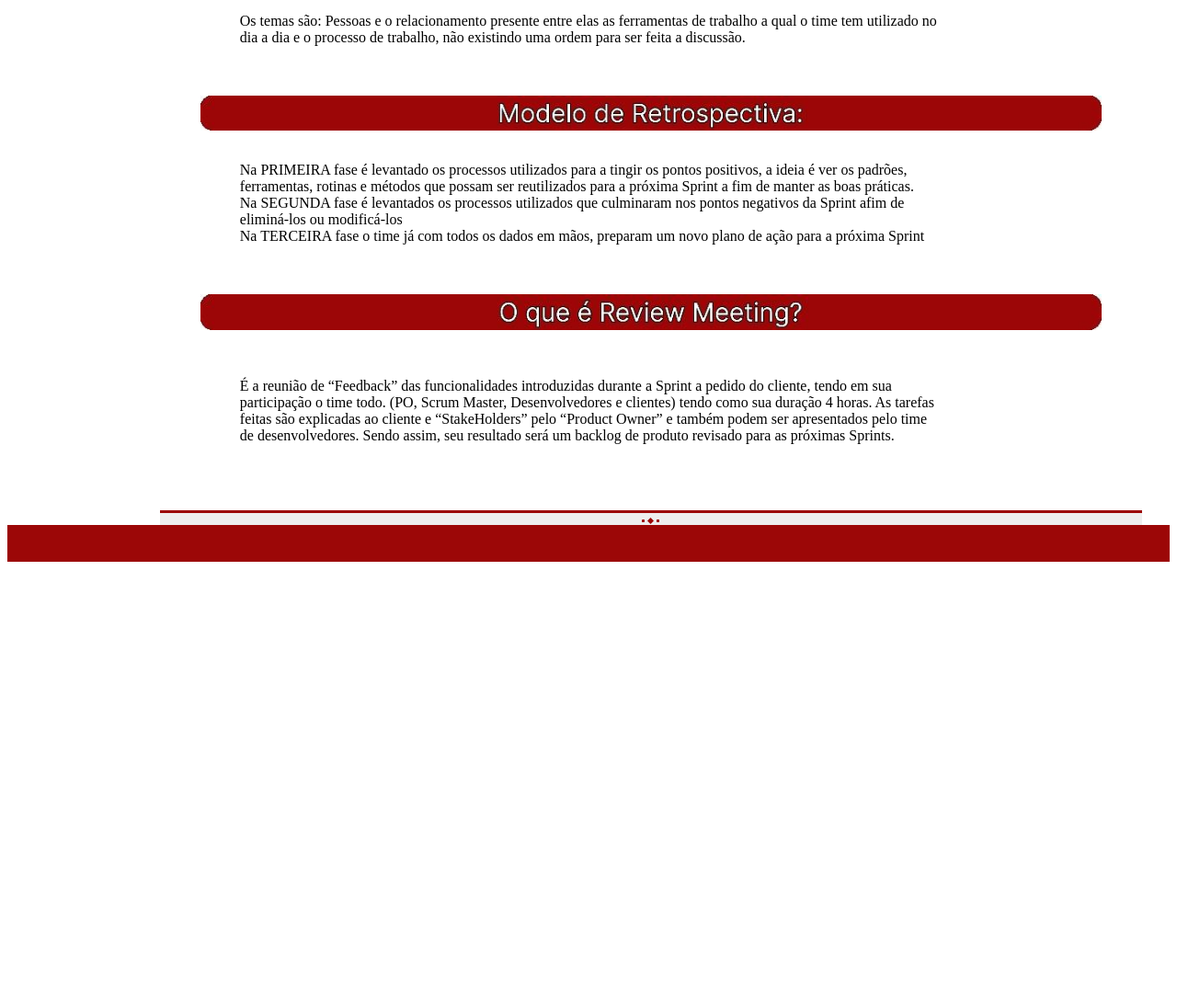
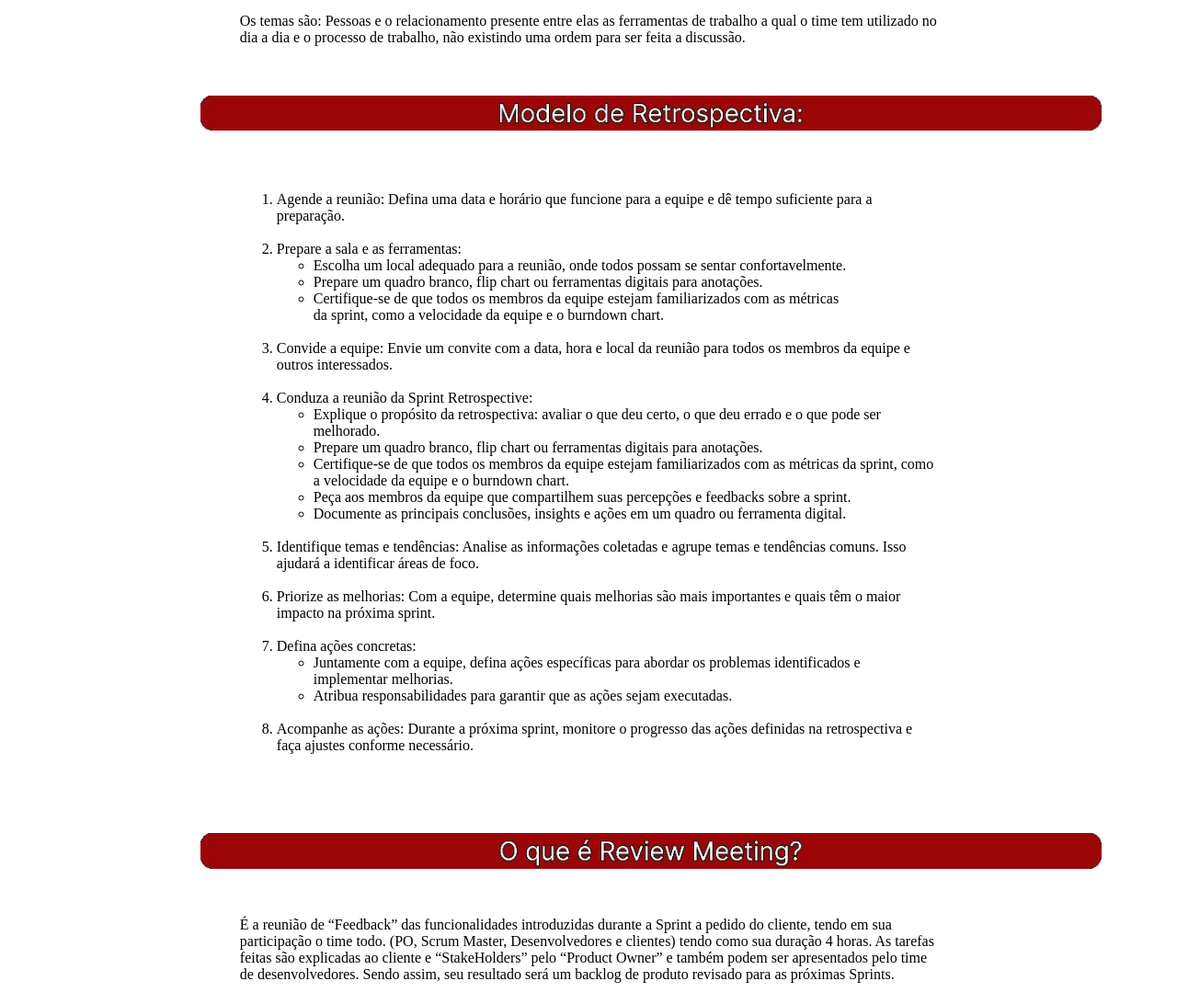
Before and after one commit to Marianatebecherani/adsapi1, a Flask app: page /sprint_retrospective in a window 1280 px wide. Shown: the part 377-1469 px from the top of the page at 92% size. Before the commit the page ends 988 px from the top, so only its background shows below. Run offline with Flask 3, Linux system fonts and the light colour scheme; some web fonts are replaced.

Commit message:
Alteração no exemplo prático da sprint retrospective

```diff
--- a/Flask/templates/Sprint_Retrospective.html
+++ b/Flask/templates/Sprint_Retrospective.html
@@ -52,10 +52,51 @@
         </div><br>
 
         <div class="container--txthome">
-            <p>
-                Na PRIMEIRA fase é levantado os processos utilizados para a tingir os pontos positivos, a ideia é ver os padrões, ferramentas, rotinas e métodos que possam ser reutilizados para a próxima Sprint a fim de manter as boas práticas.<br>
-                Na SEGUNDA fase é levantados os processos utilizados que culminaram nos pontos negativos da Sprint afim de eliminá-los ou modificá-los<br>
-                Na TERCEIRA fase o time já com todos os dados em mãos, preparam um novo plano de ação para a próxima Sprint
+           <p>
+                <ol>
+                    <li>Agende a reunião: Defina uma data e horário que funcione para a equipe e dê tempo suficiente
+                        para a preparação.</li><br>
+                    <li>Prepare a sala e as ferramentas:<br>
+                        <ul>
+                            <li> Escolha um local adequado para a reunião, onde todos possam se sentar confortavelmente.</li>
+                            <li>Prepare um quadro branco, flip chart ou ferramentas digitais para anotações.</li>
+                            <li>Certifique-se de que todos os membros da equipe estejam familiarizados com as métricas</li>
+                                da
+                                sprint, como a velocidade da equipe e o burndown chart.</li>
+                        </ul>
+
+                        <br>
+                    <li>Convide a equipe:
+
+                        Envie um convite com a data, hora e local da reunião para todos os membros da equipe e outros
+                        interessados.</li><br>
+
+                    <li>Conduza a reunião da Sprint Retrospective:
+                        <ul>
+                            <li> Explique o propósito da retrospectiva: avaliar o que deu certo, o que deu errado e o que pode ser melhorado.</li>
+                            <li>Prepare um quadro branco, flip chart ou ferramentas digitais para anotações.</li>
+                            <li>Certifique-se de que todos os membros da equipe estejam familiarizados com as métricas
+                                da sprint, como a velocidade da equipe e o burndown chart.</li>
+                            <li>Peça aos membros da equipe que compartilhem suas percepções e feedbacks sobre a sprint.</li>
+                            <li>Documente as principais conclusões, insights e ações em um quadro ou ferramenta digital.</li>
+                        </ul><br>
+                    </li>
+
+                    <li>Identifique temas e tendências:
+
+                        Analise as informações coletadas e agrupe temas e tendências comuns. Isso ajudará a identificar áreas de foco.</li><br>
+                    <li>Priorize as melhorias:
+
+                        Com a equipe, determine quais melhorias são mais importantes e quais têm o maior impacto na próxima sprint.</li><br>
+                    <li>Defina ações concretas:
+                        <ul>
+                        <li>Juntamente com a equipe, defina ações específicas para abordar os problemas identificados e implementar melhorias.</li>
+                        <li>Atribua responsabilidades para garantir que as ações sejam executadas.</li></li>
+                        </ul><br>
+                        <li>Acompanhe as ações:
+
+                            Durante a próxima sprint, monitore o progresso das ações definidas na retrospectiva e faça ajustes conforme necessário.</li>
+                </ol>
                 </p><br>
         </div>
 
```
